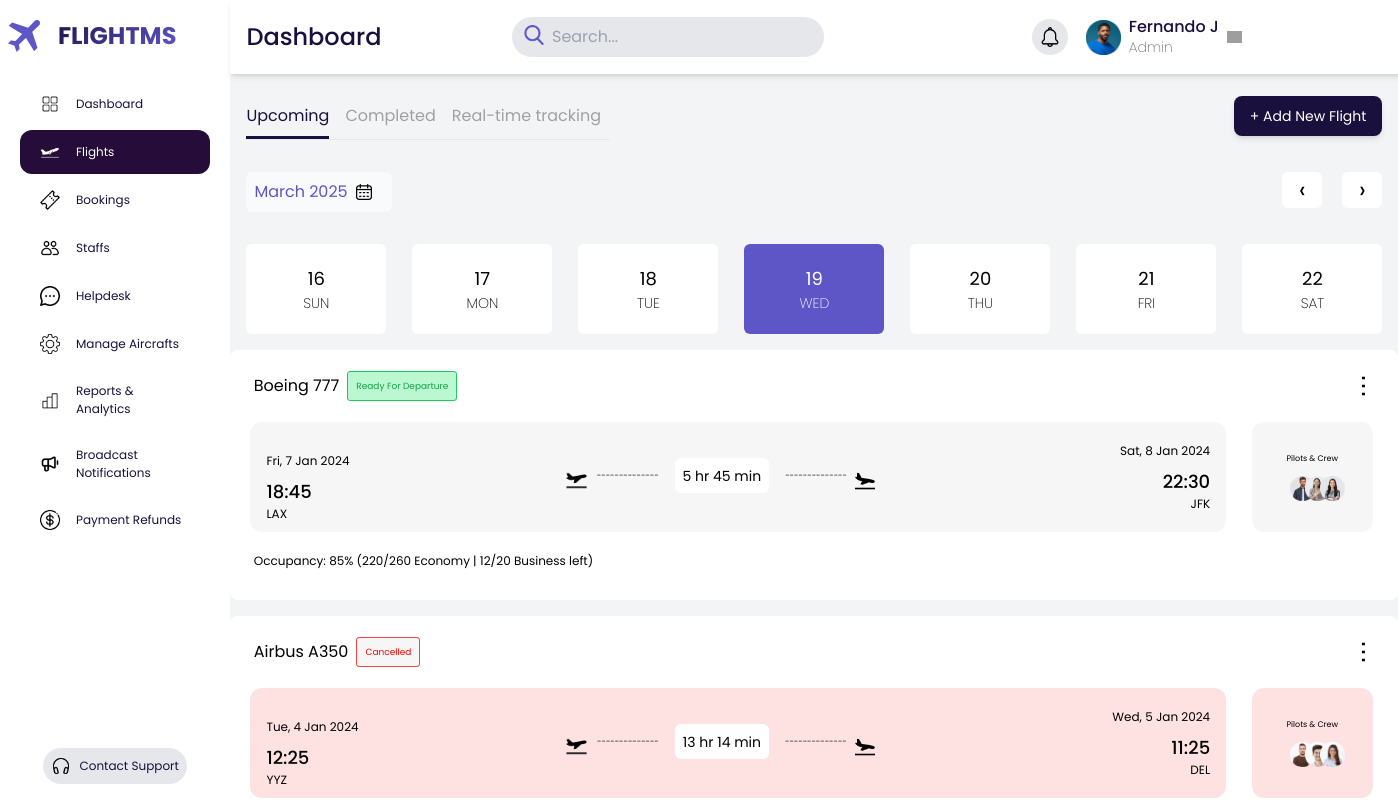
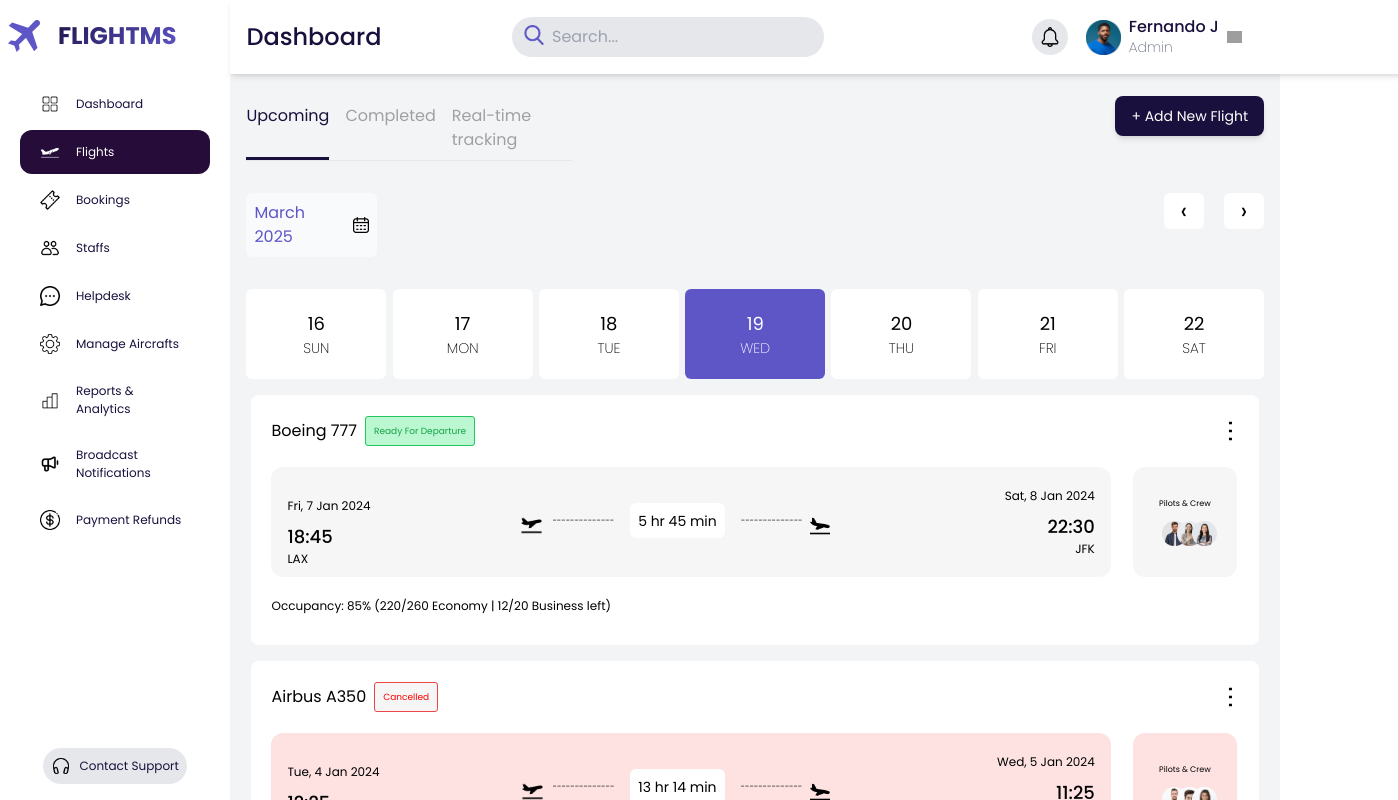
Before and after one commit to Evin-7/flightms, a Vue app: page /flights in a window 1280 px wide. Shown: the whole page, 1398 px wide, since content can reach past the window. Built offline with nearby package versions, Linux system fonts and the light colour scheme; grey boxes are pictures that could not be loaded; what vue3-apexcharts would draw is missing.

Commit message:
fix:view fix in flights view
view fix in flights view

```diff
--- a/src/components/FlightView/section/sectionFlightCard.vue
+++ b/src/components/FlightView/section/sectionFlightCard.vue
@@ -2,7 +2,7 @@
   <div
     v-for="flight in mappedFlights"
     :key="flight.id"
-    class="w-[146vh] bg-white pb-[20px] rounded-lg relative mb-4"
+    class=" bg-white pb-[20px] rounded-lg relative mb-4"
   >
     <div class="flex flex-wrap justify-center flex-row pt-[20px] pb-[20px]">
       <div class="w-[94%] flex items-center">
--- a/src/views/FlightsView.vue
+++ b/src/views/FlightsView.vue
@@ -1,4 +1,6 @@
 <template>
+  <div>
+
   <div class="flex flex-wrap p-4 flex-row justify-start">
     <div class="w-[32%]">
       <div class="flex space-x-4 border-b">
@@ -73,17 +75,16 @@
       </div>
     </div>
   </div>
-
-  <div class="flex flex-wrap justify-center">
-    <div v-if="flightDetails.length === 0" class="text-center text-gray-500 p-4">
-      No flights available.
-    </div>
-    <div class="flex flex-row flex-wrap justify-center">
-      <div class="w-[100%]">
-        <sectionFlightCard :flights="flightDetails" />
-      </div>
+</div>
+<div>
+  <div class="flex flex-row flex-wrap justify-center">
+    <div class="w-[96%]">
+      <sectionFlightCard :flights="flightDetails" />
     </div>
   </div>
+  </div>
+
+
 </template>
 
 <script setup>
```
